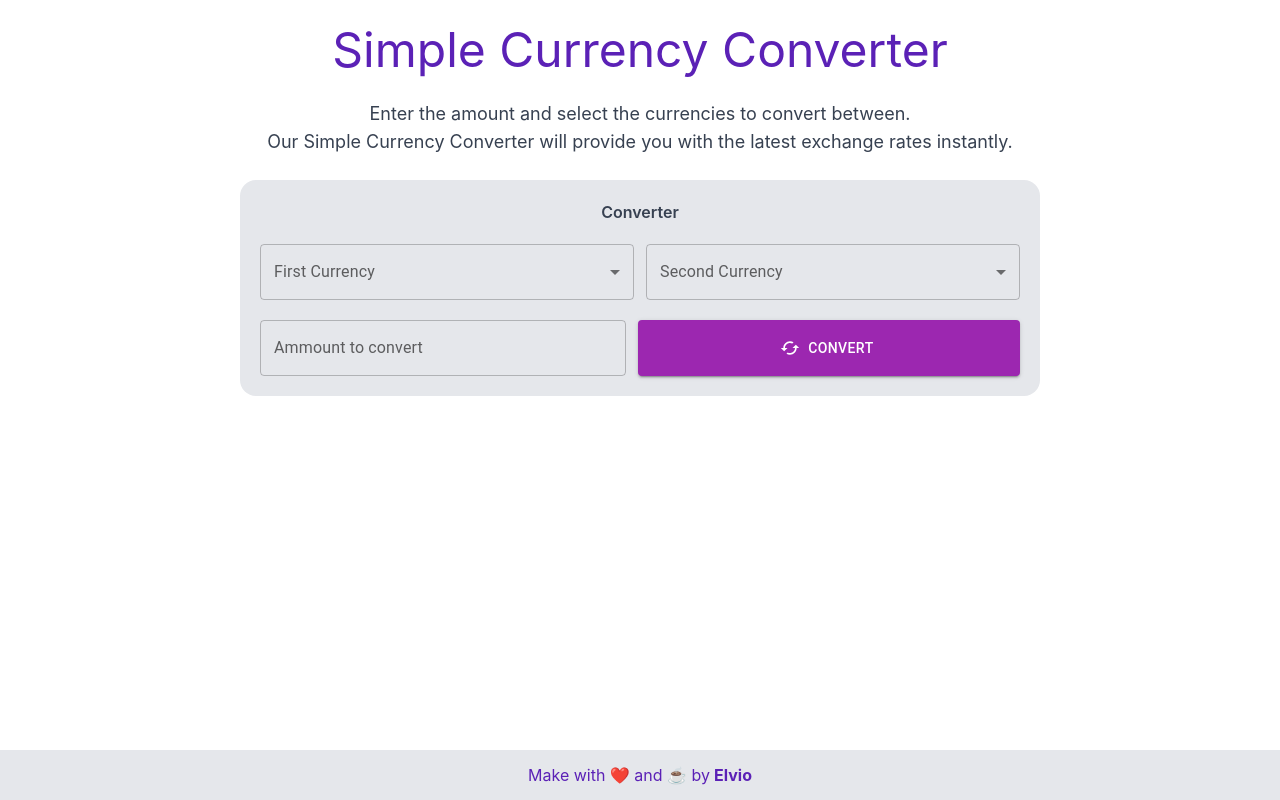
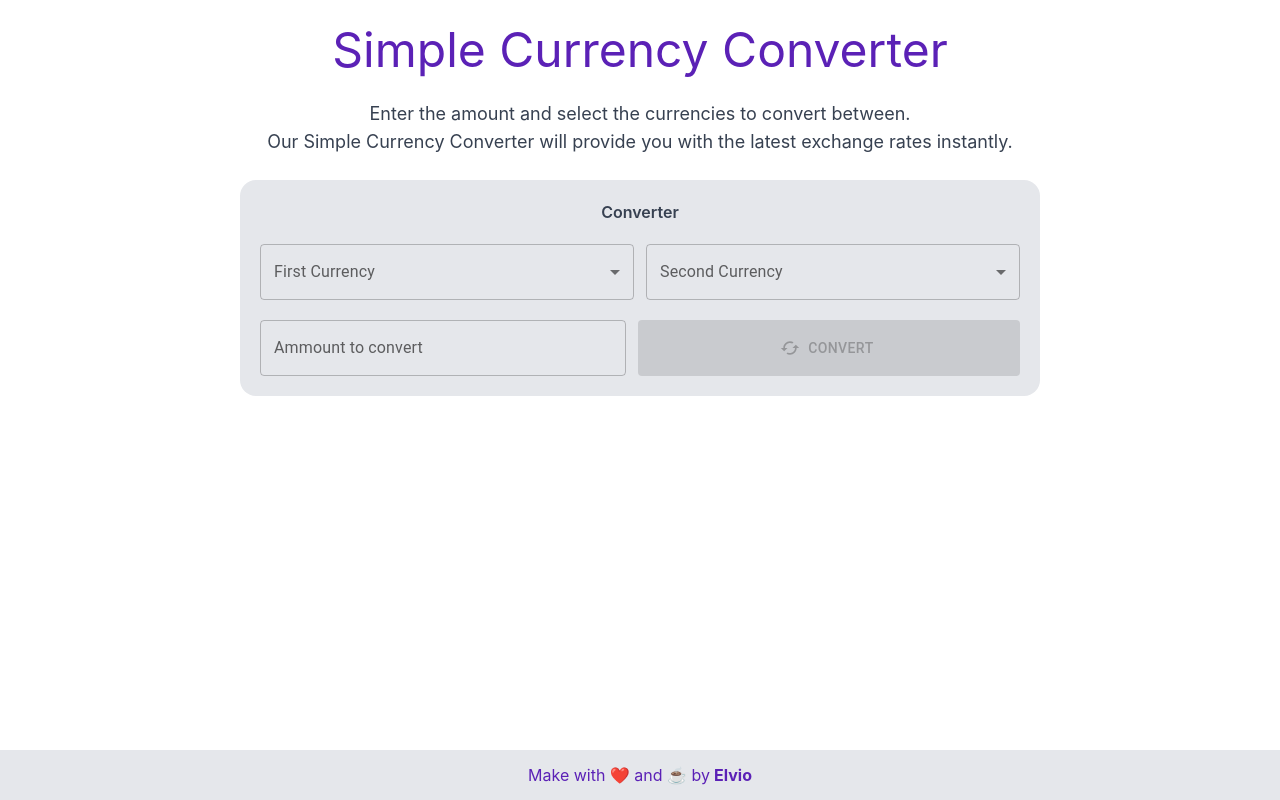
Before and after one commit to ecali/currency-converter, a React (Create React App) app: page / in a window 1280 px wide. Built offline with nearby package versions, Linux system fonts and the light colour scheme.

Commit message:
update layout and handle conversione

```diff
--- a/package.json
+++ b/package.json
@@ -15,6 +15,7 @@
     "@types/node": "^16.18.99",
     "@types/react": "^18.3.3",
     "@types/react-dom": "^18.3.0",
+    "axios": "^1.7.2",
     "react": "^18.3.1",
     "react-dom": "^18.3.1",
     "react-scripts": "5.0.1",
--- /dev/null
+++ b/src/components/Loader.tsx
@@ -0,0 +1,18 @@
+export const Loader = () => {
+    return (
+        <div className="flex items-center justify-center w-full h-full">
+            <div className="flex justify-center items-center space-x-1 text-sm text-gray-700">
+
+                <svg fill='none' className="w-6 h-6 animate-spin" viewBox="0 0 32 32"
+                     xmlns='http://www.w3.org/2000/svg'>
+                    <path clipRule='evenodd'
+                          d='M15.165 8.53a.5.5 0 01-.404.58A7 7 0 1023 16a.5.5 0 011 0 8 8 0 11-9.416-7.874.5.5 0 01.58.404z'
+                          fill='currentColor' fillRule='evenodd'/>
+                </svg>
+
+
+                <div>Coverting ...</div>
+            </div>
+        </div>
+    )
+}
--- a/src/components/currencySelect.tsx
+++ b/src/components/currencySelect.tsx
@@ -4,7 +4,7 @@ import {PropsCurrencySelector} from "../models/Props.model";
 
 export const CurrencySelect = (props: PropsCurrencySelector) => {
     return(
-        <FormControl fullWidth>
+        <FormControl fullWidth disabled={props.disabled}>
             <InputLabel id="demo-simple-select-label">{props.label}</InputLabel>
             <Select
                 labelId={props.label.toLowerCase().replaceAll(' ', '-')}
--- a/src/components/inputConverter.tsx
+++ b/src/components/inputConverter.tsx
@@ -1,24 +1,67 @@
 import {Button, TextField} from "@mui/material";
 import {useState} from "react";
 import {CurrencySelect} from "./currencySelect";
-import {Cached} from "@mui/icons-material";
+import {Cached, RotateLeft} from "@mui/icons-material";
+import {Loader} from "./Loader";
+import {useConverter} from "../hooks/useConverter";
 
 export const InputConverter = () => {
     const [firstCurrency, setFirstCurrency] = useState<string>('')
     const [secondCurrency, setSecondCurrency] = useState<string>('')
+    const [amount, setAmount] = useState('')
+    const [result, setResult] = useState<string>('')
+    const [loading, setLoading] = useState(false)
+    const [showResult, setShowResult] = useState(false)
+    const {convert} = useConverter()
+
+    const isDisabled = () => {
+        return firstCurrency === '' || secondCurrency === '' || amount === ''
+     }
+
+     const convertCurrency = () => {
+        setShowResult(true)
+        setLoading(true)
+         if(firstCurrency === secondCurrency){
+             setResult(amount)
+             setLoading(false)
+         }else{
+             convert(firstCurrency, secondCurrency).then(res => {
+                 setResult((res.data.data[secondCurrency] * Number(amount)).toFixed(2).toString())
+             }).finally(() => setLoading(false))
+         }
+     }
+
+     const reset = () => {
+        setAmount('')
+         setShowResult(false)
+         setFirstCurrency('')
+         setSecondCurrency('')
+         setResult('')
+     }
 
     return (
         <div className={'flex flex-col w-[90%] md:w-[800px] mx-auto bg-gray-200 rounded-2xl p-5 gap-5'}>
             <p className={'text-gray-700 font-semibold text-center'}>Converter</p>
             <div className={'flex w-full gap-3'}>
-                <CurrencySelect currency={firstCurrency} setCurrency={setFirstCurrency} label={'First Currency'} />
-                <CurrencySelect currency={secondCurrency} setCurrency={setSecondCurrency} label={'Second Currency'} />
+                <CurrencySelect currency={firstCurrency} setCurrency={setFirstCurrency} label={'First Currency'} disabled={showResult} />
+                <CurrencySelect currency={secondCurrency} setCurrency={setSecondCurrency} label={'Second Currency'} disabled={showResult} />
             </div>
             <div className={'flex w-full gap-3'}>
-                <TextField type={'number'} id="outlined-basic" label="Ammount to convert" variant="outlined" fullWidth />
-                <Button className={'bg-violet-800'} variant={'contained'} color="secondary" fullWidth startIcon={<Cached />}>Convert</Button>
+                <TextField disabled={showResult} value={amount} onChange={(e) => setAmount(e.target.value)} type={'number'} id="outlined-basic" label="Ammount to convert" variant="outlined" fullWidth />
+                {showResult ?
+                    <Button onClick={reset} className={'bg-violet-800'} variant={'contained'} color="primary" fullWidth startIcon={<RotateLeft />}>RESET</Button>
+                    :<Button onClick={convertCurrency} disabled={isDisabled()} className={'bg-violet-800'} variant={'contained'} color="secondary" fullWidth startIcon={<Cached />}>Convert</Button>
+                }
             </div>
-
+            {showResult && <div className={'flex w-full items-center justify-center h-50px'}>
+                <div className={'border-gray-600 rounded-2xl p-5 border-2 w-[90%] items-center flex flex-col'}>
+                    <p className={'font-bold uppercase'}>Result</p>
+                    {loading && <Loader />}
+                    {result && <div className={'flex w-full flex-colm justify-center'}>
+                        <p className={'text-gray-700 md:text-lg text-sm text-center'}>{amount} {firstCurrency} equals <b>{result}</b> {secondCurrency}</p>
+                    </div>}
+                </div>
+            </div>}
         </div>
     )
 }
--- /dev/null
+++ b/src/hooks/useConverter.ts
@@ -0,0 +1,13 @@
+import axios from "axios";
+export const useConverter = () => {
+    const convert = async (baseCurrency: string, currency: string) => {
+        const params = {
+            apikey: process.env.REACT_APP_API_KEY,
+            base_currency: baseCurrency,
+            currencies: currency
+        }
+        return await axios.get('https://api.freecurrencyapi.com/v1/latest?', {params})
+    }
+
+    return {convert}
+}
--- a/src/models/Props.model.ts
+++ b/src/models/Props.model.ts
@@ -1,5 +1,6 @@
 export interface PropsCurrencySelector {
     currency: string,
     setCurrency: (arg0: string) => void,
-    label: string
+    label: string,
+    disabled: boolean
 }
```
Also changed, not shown: 2 other files (tests, documents, lock files or other folders).
